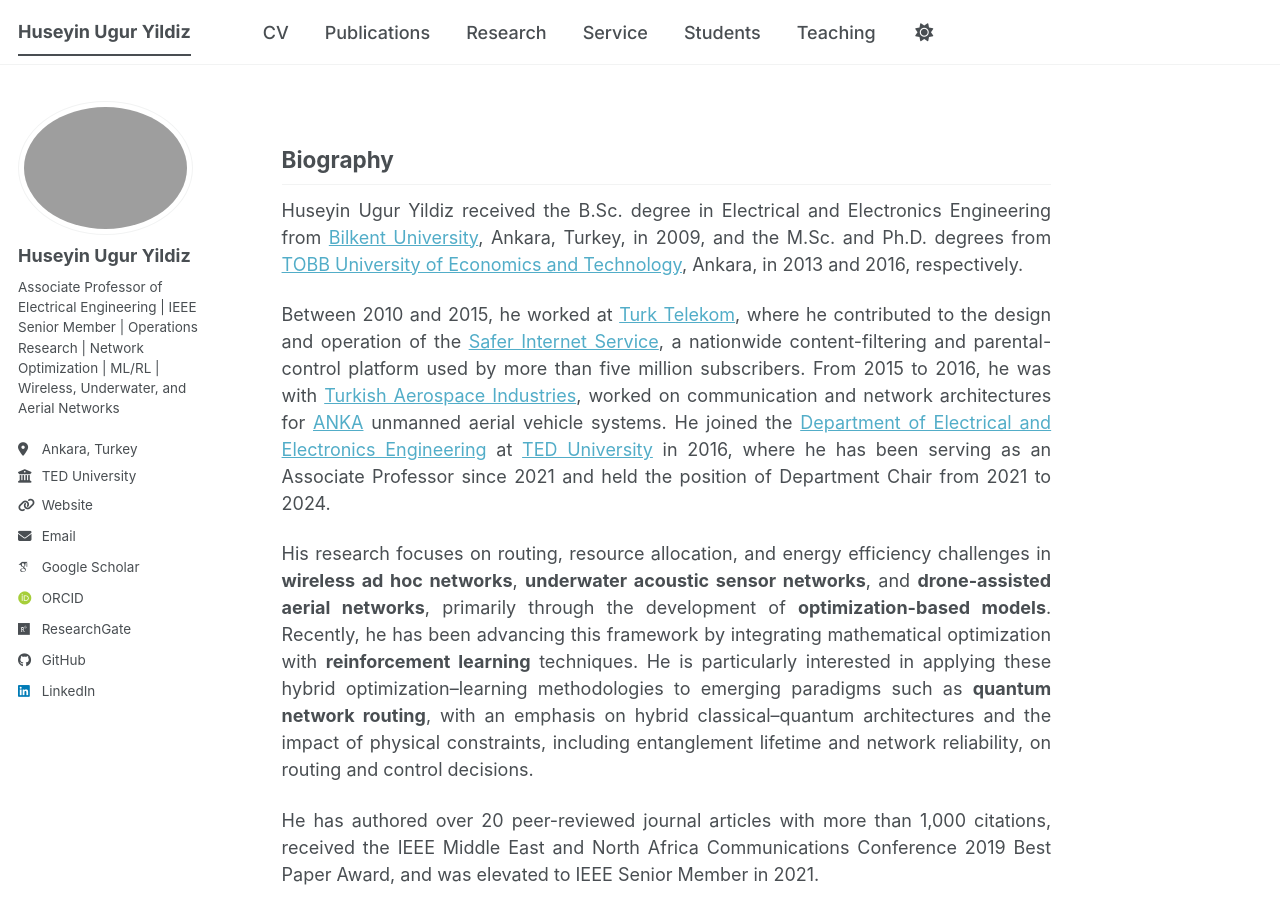
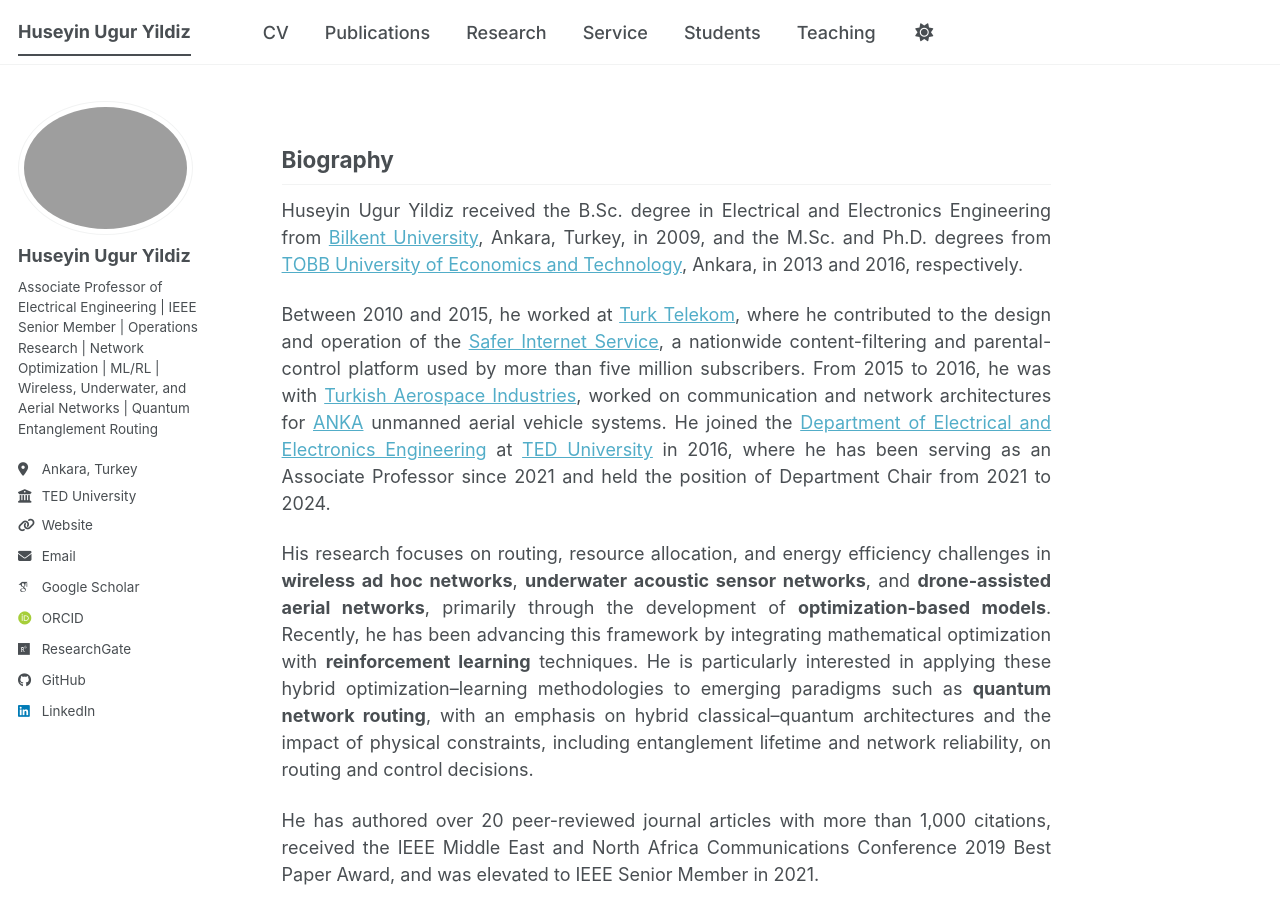
Before and after one commit to huguryildiz/huguryildiz.github.io, a Jekyll site: the page built from index.md, in a window 1280 px wide and 900 px high. Built offline with Jekyll 4.4.1, drawn with Linux system fonts in a browser that asks for light colours; some web fonts are replaced; a script bundle is joined from its source files by our own code; library files that are not in the unit come from our copies; a style sheet for code colours, icons or effects is not loaded.

Commit message:
Update _config.yml

```diff
--- a/_config.yml
+++ b/_config.yml
@@ -104,7 +104,7 @@
 author:
   name             : "Huseyin Ugur Yildiz"
   avatar           : "profile.png"
-  bio              : "Associate Professor of Electrical Engineering | IEEE Senior Member | Operations Research | Network Optimization | ML/RL | Wireless, Underwater, and Aerial Networks"
+  bio              : "Associate Professor of Electrical Engineering | IEEE Senior Member | Operations Research | Network Optimization | ML/RL | Wireless, Underwater, and Aerial Networks | Quantum Entanglement Routing"
   location         : "Ankara, Turkey"
   employer         : "TED University"
   uri              : "https://www.tedu.edu.tr/en/huseyin-ugur-yildiz"
```
